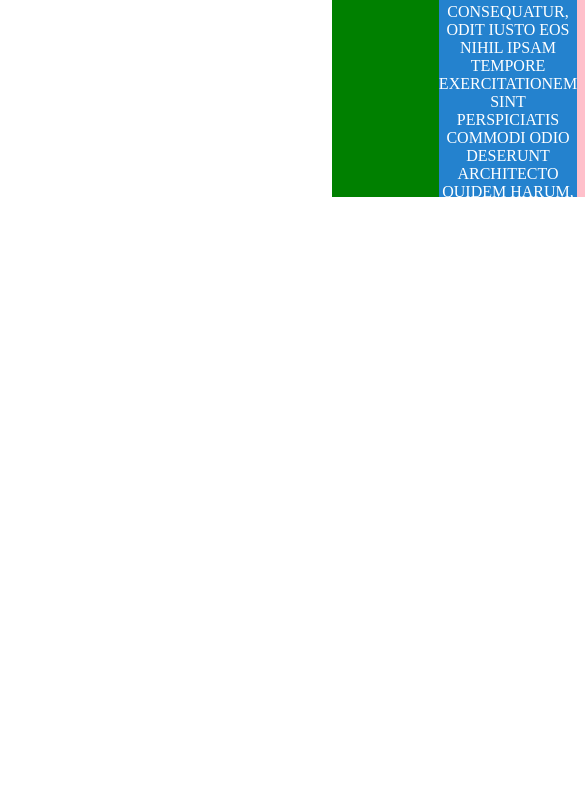
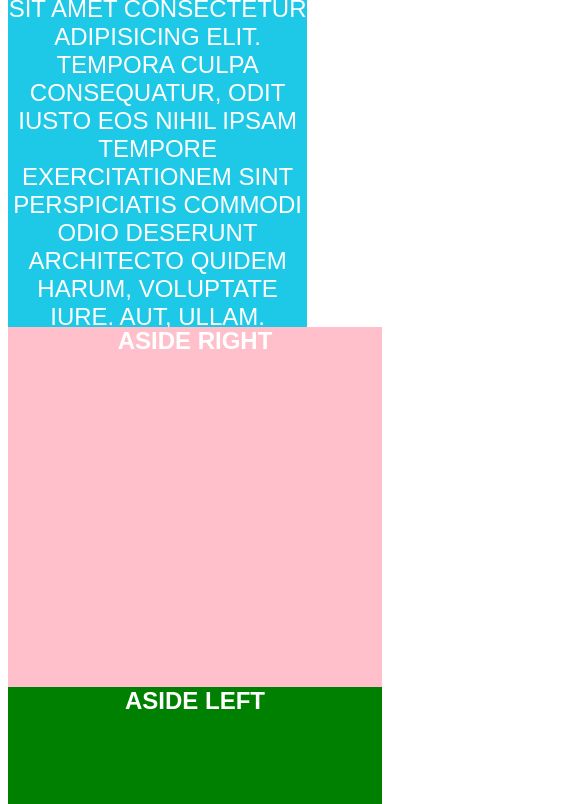
Before and after one commit to ulajeziorna20/7-layout-flex-box, a plain HTML site: page index.html in a window 390 px wide. Shown: the part 111-915 px from the top of the page, 585 px wide, since content can reach past the window. Before the commit the page ends 844 px from the top, so only its background shows below. Drawn offline with Linux system fonts and the light colour scheme.

Commit message:
responsywnosc dla max 768px

```diff
--- a/css/style.css
+++ b/css/style.css
@@ -5,22 +5,31 @@
 
 .container {
     display: flex;
+    flex-wrap: wrap;
     height: 500px;
-    width: 1000px;
+    width: 992px;
 }
 
 .header {
     background-color: orangered;
-    height: 100px;
+    height: 70px;
     text-align: center;
     flex-basis: 100%;
     display: block;
 }
 
-h1 {
+h1,
+p {
     text-transform: uppercase;
     color: white;
-    font-weight: 0.1em;
+    font-size: 1.5em;
+    font-family: Arial, Helvetica, sans-serif;
+
+}
+
+
+.inline {
+    margin-top: 0;
 
 }
 
@@ -28,40 +37,84 @@ h1 {
 
 
 .aside-left {
-    text-transform: uppercase;
-    color: white;
     text-align: center;
     background-color: green;
     display: inline;
-    height: 300px;
-    flex-basis: 33%;
+    height: 360px;
+    flex-basis: 20%;
+
 }
 
 .text {
     text-transform: uppercase;
     color: white;
     text-align: center;
-    background-color: #2482ce;
+    background-color: #1ec9e7;
     display: inline;
-    height: 300px;
-    flex-basis: 33%;
+    height: 360px;
+    flex-basis: 60%;
+
 }
 
 
-.aside-rigt {
+.aside-right {
     text-transform: uppercase;
     color: white;
     text-align: center;
     background-color: pink;
     display: inline;
-    height: 300px;
-    flex-basis: 33%;
+    height: 360px;
+    flex-basis: 20%;
+
 }
 
 .footer {
-    background-color: #b852b8;
-    height: 100px;
+    background-color: #955995;
+    height: 70px;
     text-align: center;
     flex-basis: 100%;
 
 }
+
+
+@media (max-width: 992px) {
+
+    .container {
+        width: 100%;
+    }
+
+    .header {
+        flex-basis: 100%;
+    }
+
+    .text {
+        flex-basis: 80%;
+    }
+
+    .aside-right {
+        flex-basis: 20%;
+    }
+
+    .aside-left {
+        flex-basis: 100%;
+        order: 1;
+    }
+
+    .footer {
+        flex-basis: 100%;
+        order: 1;
+    }
+
+
+}
+
+@media (max-width: 768px) {
+    .container {
+        width: 100%;
+    }
+
+    .aside-right {
+        flex-basis: 100%;
+    }
+
+}
--- a/index.html
+++ b/index.html
@@ -19,18 +19,18 @@
         </header>
 
         <section class="aside-left">
-            <h1>ASIDE LEFT</h1>
+            <h1 class="inline">ASIDE LEFT</h1>
         </section>
 
 
         <section class="text">
-            <p>Lorem, ipsum dolor sit amet consectetur adipisicing elit. Tempora culpa
+            <p class="inline">Lorem, ipsum dolor sit amet consectetur adipisicing elit. Tempora culpa
                 consequatur, odit iusto eos nihil ipsam tempore exercitationem sint perspiciatis
                 commodi odio deserunt architecto quidem harum, voluptate iure. Aut, ullam.</p>
         </section>
 
-        <section class="aside-rigt">
-            <h1>ASIDE RIGHT</h1>
+        <section class="aside-right">
+            <h1 class="inline">ASIDE RIGHT</h1>
         </section>
 
         <footer class="footer">
```
